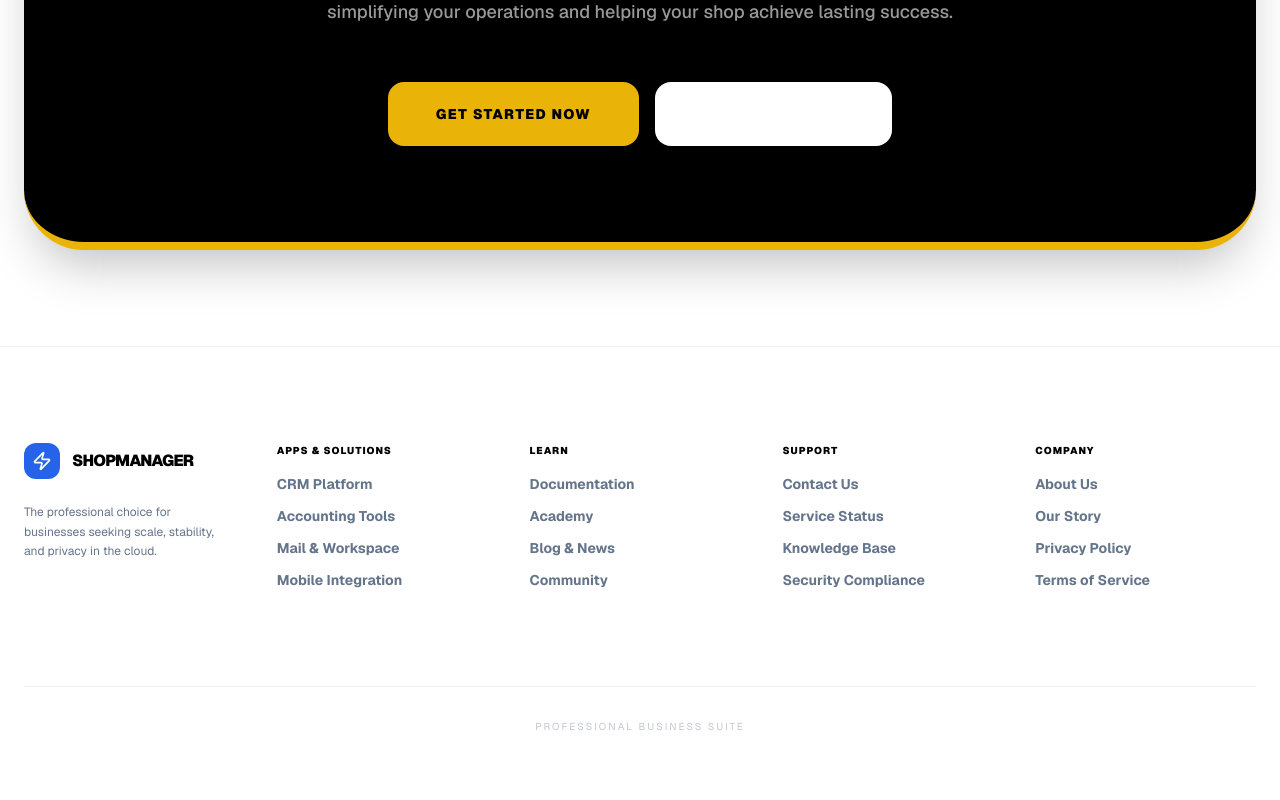
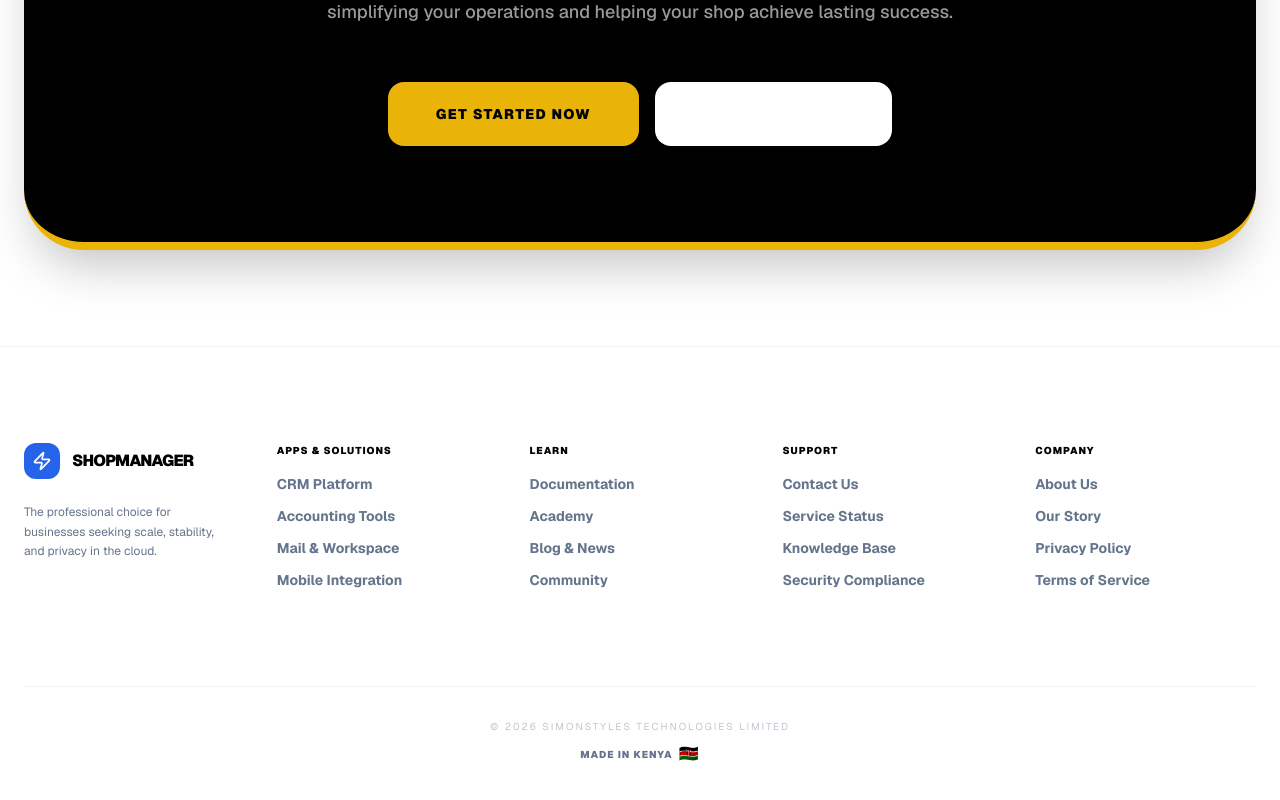
Before and after one commit to Simon001xnm/RoyalTech-Computers-Limited, a Next.js app: page / in a window 1280 px wide. Shown: the part 4093-4893 px from the top of the page. Built offline with nearby package versions, Linux system fonts and the light colour scheme; no server answers.

Commit message:
Professional Business Suite change this put copryright to simonstyles tc

```diff
--- a/src/components/marketing/marketing-footer.tsx
+++ b/src/components/marketing/marketing-footer.tsx
@@ -62,9 +62,20 @@ export function MarketingFooter() {
       </div>
 
       <div className="max-w-7xl mx-auto mt-24 pt-8 border-t border-black/5 flex flex-col items-center gap-8">
-        <p className="text-[10px] text-muted-foreground tracking-[0.2em] text-center uppercase opacity-40">
-          Professional Business Suite
-        </p>
+        <div className="flex flex-col items-center gap-2">
+            <p className="text-[10px] text-muted-foreground tracking-[0.2em] text-center uppercase opacity-40">
+              © 2026 SimonStyles Technologies Limited
+            </p>
+            <a
+                href="https://simonstyles.co.ke"
+                target="_blank"
+                rel="noopener noreferrer"
+                className="text-[10px] font-black uppercase tracking-widest text-muted-foreground hover:text-primary transition-colors flex items-center gap-1.5"
+            >
+                Made in Kenya
+                <span className="text-base" role="img" aria-label="Kenya Flag">🇰🇪</span>
+            </a>
+        </div>
       </div>
     </footer>
   );
```
